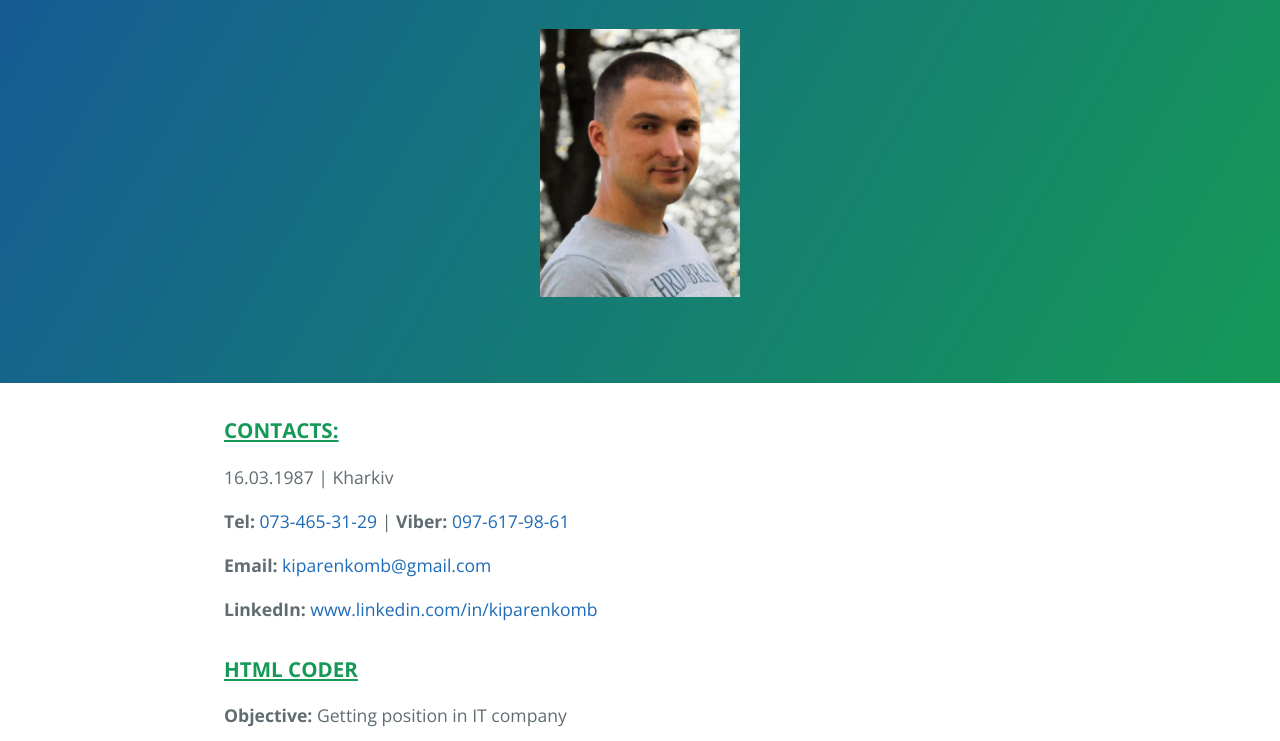
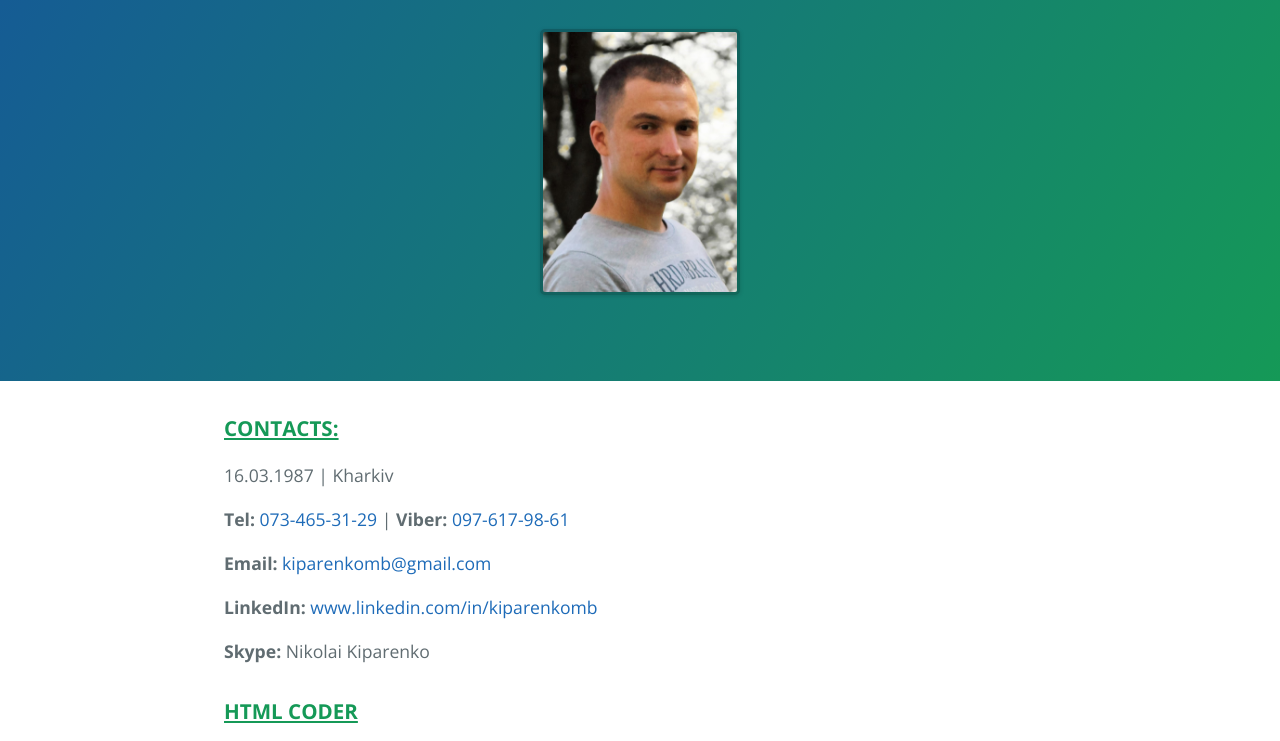
Before and after one commit to kiparenkomb/kiparenkomb.github.io, a plain HTML site: page index.html in a window 1280 px wide. Shown: the part 208-949 px from the top of the page. Drawn offline with nearby package versions, Linux system fonts and the light colour scheme.

Commit message:
second resume_skype

```diff
--- a/index.html
+++ b/index.html
@@ -23,6 +23,7 @@
 <p><span>Tel:</span> <a href="">073-465-31-29</a> | <span>Viber:</span> <a href="">097-617-98-61</a></p>
 <p><span>Email:</span> <a href="mailto:kiparenkomb@gmail.com">kiparenkomb@gmail.com</a></p>
 <p><span>LinkedIn:</span> <a href="https://www.linkedin.com/in/kiparenkomb">www.linkedin.com/in/kiparenkomb</a></p>
+<p><span>Skype:</span> Nikolai Kiparenko</p>
 
 
 <h3>HTML CODER</h3>
--- a/stylesheets/stylesheet.css
+++ b/stylesheets/stylesheet.css
@@ -17,7 +17,10 @@ a {
 
 img {
   width: 200px;
-  text-decoration: none; }
+  text-decoration: none;
+  border-radius: 5px;
+  border: 3px solid rgba(0, 0, 0, 0.2);
+  box-shadow: 0px 1px 4px rgba(0, 0, 0, 0.15); }
 
 .btn {
   display: inline-block;
```
